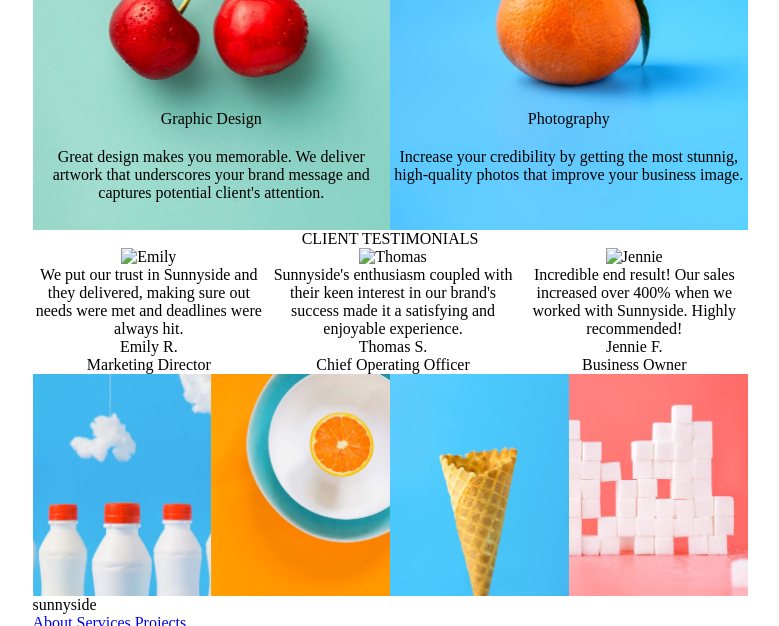
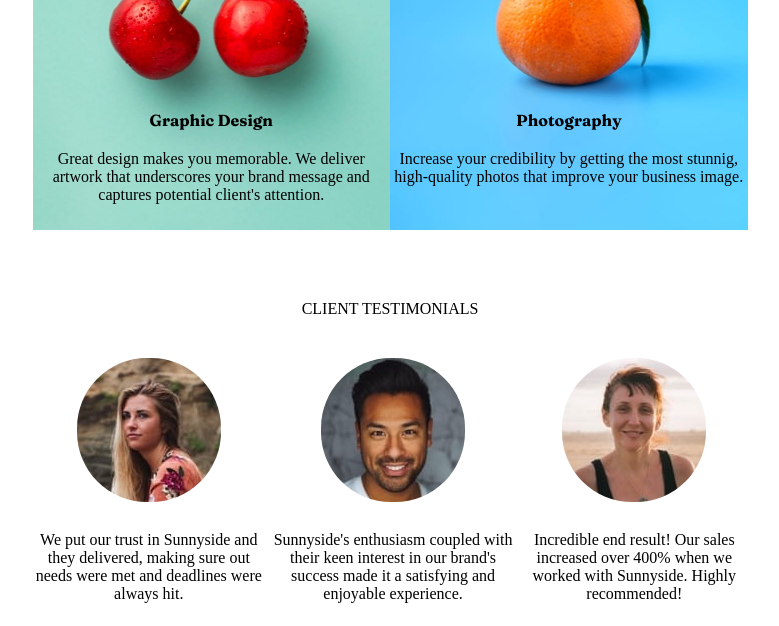
Before and after one commit to DenisTk22/frontedMentor, a plain HTML site: page sunnyside-agency-landing-page-main/index.html in a window 1280 px wide. Shown: the part 1070-1696 px from the top of the page, without its empty margins (250-1029 px from the left). Drawn offline with Linux system fonts and the light colour scheme.

Commit message:
sunnyside

```diff
--- a/sunnyside-agency-landing-page-main/css/style.scss
+++ b/sunnyside-agency-landing-page-main/css/style.scss
@@ -6,6 +6,22 @@
 
 a {
     text-decoration: none;
+}
+
+.barlow-semibold {
+    font-family: "Barlow", sans-serif;
+    font-weight: 600;
+    font-style: normal;
+}
+
+.fraunces {
+    font-family: "Fraunces", serif;
+    font-optical-sizing: auto;
+    font-weight: 900;
+    font-style: normal;
+    font-variation-settings:
+        "SOFT" 50,
+        "WONK" 0;
 }
 
 .sheet-size {
@@ -70,12 +86,16 @@ a {
         display: grid;
         grid-template-columns: 50% 50%;
         grid-template-rows: 300px 300px 300px;
+        margin-bottom: 70px;
 
         &_info {
             padding-top: 50px;
 
             &_title {
                 margin-bottom: 20px;
+                font-family: "Fraunces", serif;
+                font-weight: 900;
+                font-size: 25px;
             }
 
             &_text {
@@ -114,6 +134,9 @@ a {
         &_bottom-title {
             text-align: center;
             margin-bottom: 20px;
+            font-family: "Fraunces", serif;
+            font-weight: 700;
+            font-size: 16px;
         }
 
         &_bottom-text {
@@ -123,8 +146,11 @@ a {
 
     &__client {
 
+        padding-bottom: 70px;
+
         &_title {
             text-align: center;
+            margin-bottom: 40px;
         }
 
         &_persons {
@@ -133,6 +159,22 @@ a {
 
         &_person {
             text-align: center;
+
+            &_img {
+                border-radius: 70px;
+                margin-bottom: 25px;
+            }
+
+            &_text {
+                margin-bottom: 25px;
+            }
+
+            &_person-name {
+                margin-bottom: 5px;
+                font-family: "Fraunces", serif;
+                font-weight: 700;
+                font-size: 14px;
+            }
         }
     }
 
@@ -144,3 +186,32 @@ a {
         }
     }
 }
+
+.footer {
+    padding-top: 50px;
+    padding-bottom: 30px;
+    background-color: #55b3ae;
+
+    &__title {
+        text-align: center;
+        margin-bottom: 30px;
+    }
+
+    &__links {
+        display: flex;
+        justify-content: center;
+        gap: 50px;
+        margin-bottom: 70px;
+    }
+
+    &__link {
+        padding: 7px;
+    }
+
+    &__social-links {
+        display: flex;
+        justify-content: center;
+        gap: 50px;
+
+    }
+}
--- a/sunnyside-agency-landing-page-main/index.html
+++ b/sunnyside-agency-landing-page-main/index.html
@@ -4,6 +4,9 @@
   <meta charset="UTF-8">
   <meta name="viewport" content="width=device-width, initial-scale=1.0"> <!-- displays site properly based on user's device -->
 
+  <link href="https://fonts.googleapis.com/css2?family=Barlow:wght@600&display=swap" rel="stylesheet">
+  <link href="https://fonts.googleapis.com/css2?family=Fraunces:opsz,wght,SOFT@9..144,700,50&display=swap" rel="stylesheet">
+  <link href="https://fonts.googleapis.com/css2?family=Fraunces:opsz,wght,SOFT@9..144,900,50&display=swap" rel="stylesheet">
   <link rel="icon" type="image/png" sizes="32x32" href="./images/favicon-32x32.png">
   <title>Sunnyside</title>
   <link rel="stylesheet" href="../@fontawesome/css/all.min.css">
@@ -51,19 +54,19 @@
           <p class="content__client_title">CLIENT TESTIMONIALS</p>
           <div class="content__client_persons">
             <div class="content__client_person">
-              <img class="content__client_person_img" src="#" alt="Emily">
+              <img class="content__client_person_img" src="./images/image-emily.jpg" alt="Emily">
               <p class="content__client_person_text">We put our trust in Sunnyside and they delivered, making sure out needs were met and deadlines were always hit.</p>
               <p class="content__client_person_person-name">Emily R.</p>
               <p class="content__client_person_person-position">Marketing Director</p>
             </div>
             <div class="content__client_person">
-              <img class="content__client_person_img" src="#" alt="Thomas">
+              <img class="content__client_person_img" src="./images/image-thomas.jpg" alt="Thomas">
               <p class="content__client_person_text">Sunnyside's enthusiasm coupled with their keen interest in our brand's success made it a satisfying and enjoyable experience.</p>
               <p class="content__client_person_person-name">Thomas S.</p>
               <p class="content__client_person_person-position">Chief Operating Officer</p>
             </div>
             <div class="content__client_person">
-              <img class="content__client_person_img" src="#" alt="Jennie">
+              <img class="content__client_person_img" src="./images/image-jennie.jpg" alt="Jennie">
               <p class="content__client_person_text">Incredible end result! Our sales increased over 400% when we worked with Sunnyside. Highly recommended!</p>
               <p class="content__client_person_person-name">Jennie F.</p>
               <p class="content__client_person_person-position">Business Owner</p>
```
Also changed, not shown: sunnyside-agency-landing-page-main/css/style.css, 1 other file.
